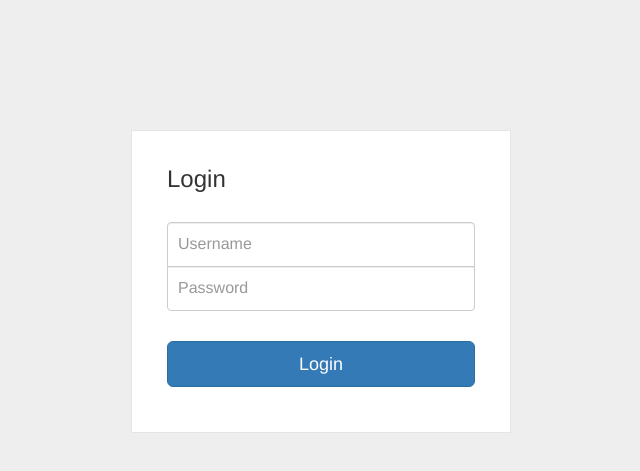
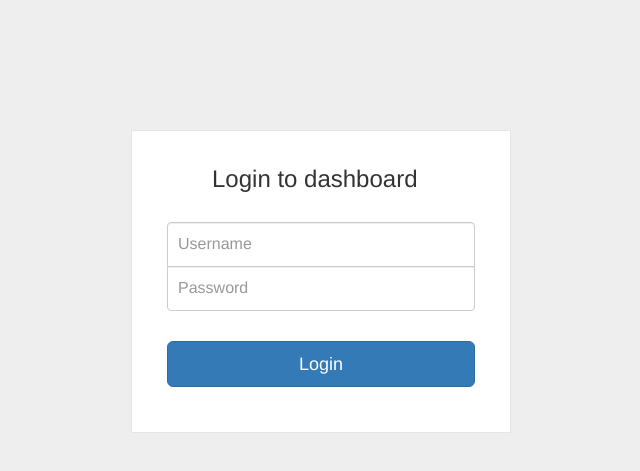
Before and after one commit to WallaceDevelopment/FinalYearProject, a Node server app: page /signin in a window 1280 px wide. Shown: the top 471 px of the page, without its empty margins (319-959 px from the left). Run offline with Node 20, Linux system fonts and the light colour scheme; some libraries are stand-ins or nearby versions.

Commit message:
"login to dashboard"

```diff
--- a/public/stylesheets/style.css
+++ b/public/stylesheets/style.css
@@ -14,9 +14,11 @@ body {
   background-color: #fff;
   border: 1px solid rgba(0, 0, 0, 0.1);
 }
+
 .form-signin .form-signin-heading,
 .form-signin .checkbox {
   margin-bottom: 30px;
+  margin-left: 45px;
 }
 .form-signin .checkbox {
   font-weight: normal;
--- a/views/login/index.pug
+++ b/views/login/index.pug
@@ -2,7 +2,7 @@ extends ../layout
 block content
       .wrapper
         form.form-signin(method='post', action='/signin')
-          h3.form-signin-heading Login
+          h3.form-signin-heading Login to dashboard
           |
           - if(message){
           p(style='color:red') #{message}
```
